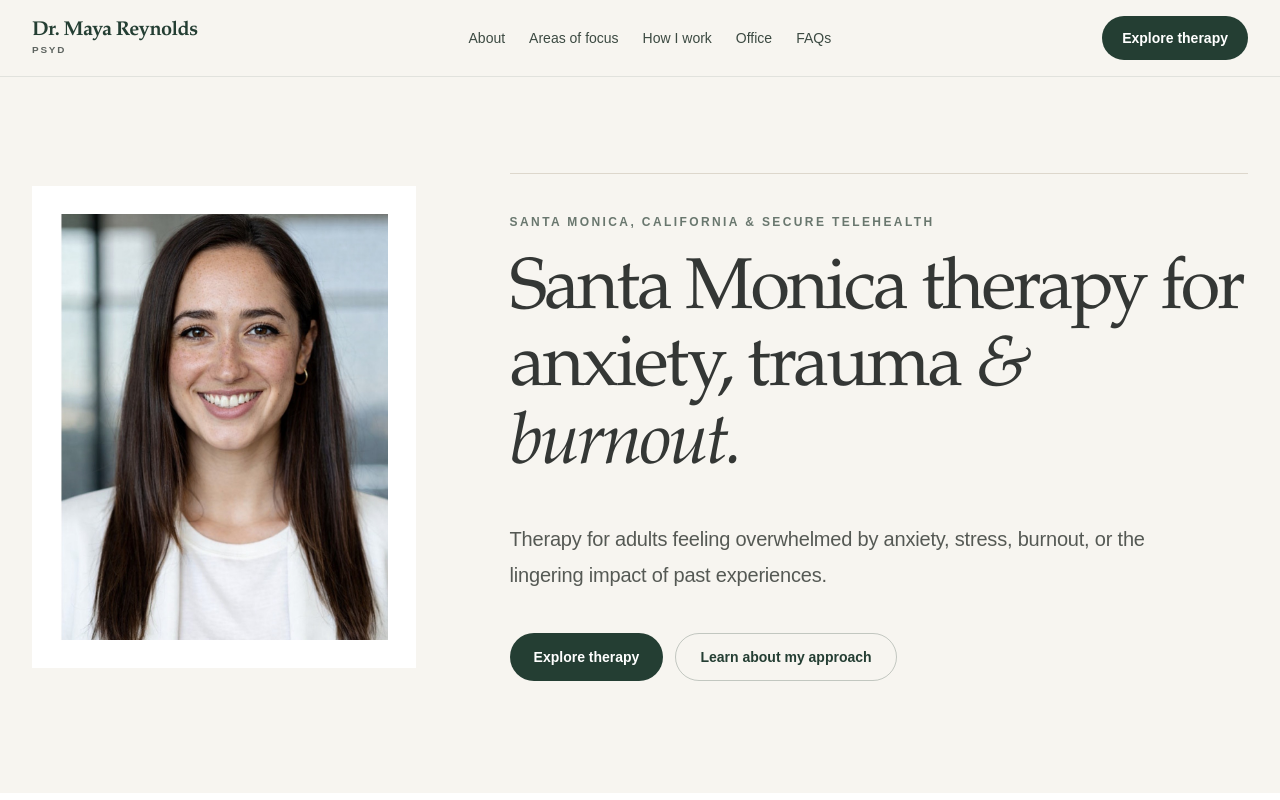
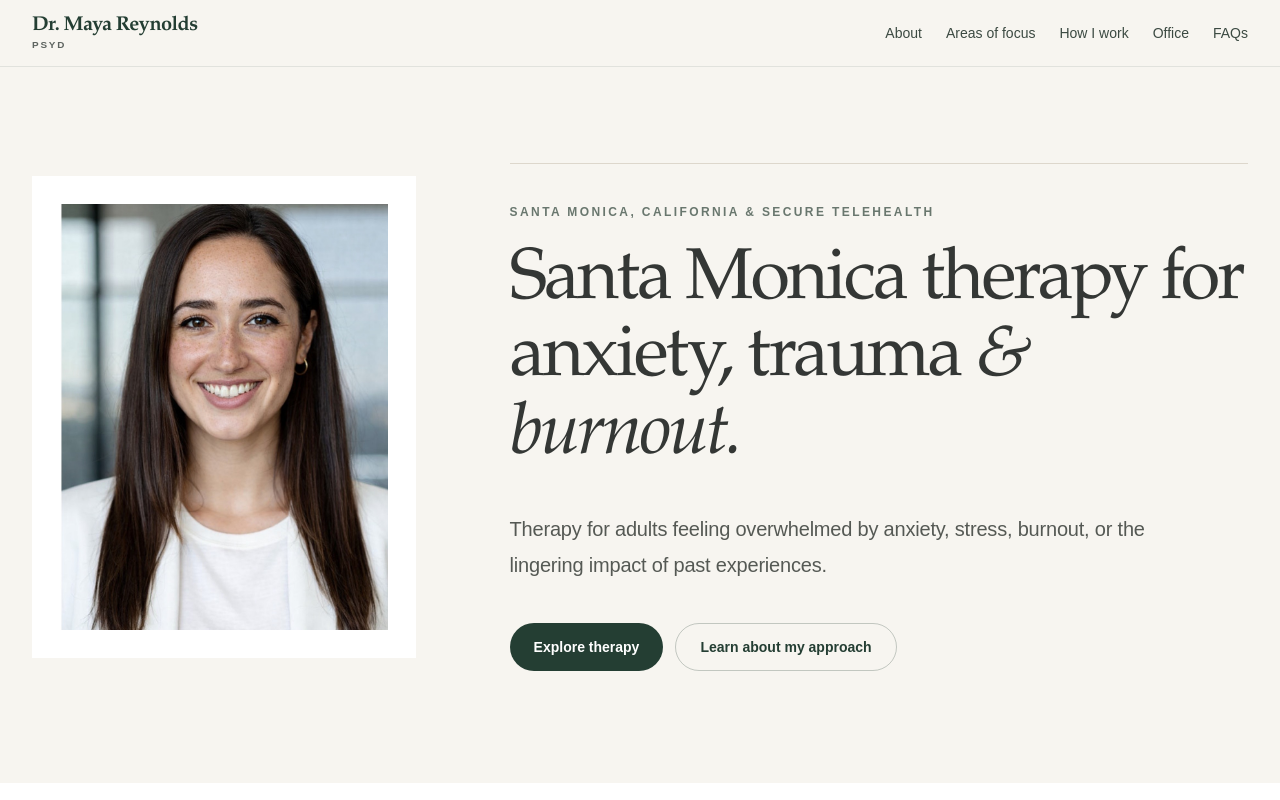
Before and after one commit to ri20045/grow-my-therapy, a Next.js app: page / in a window 1280 px wide. Shown: the top 800 px of the page. Built offline with nearby package versions, Linux system fonts and the light colour scheme.

Commit message:
Remove duplicate header therapy CTA

```diff
--- a/components/layout/Header.tsx
+++ b/components/layout/Header.tsx
@@ -44,13 +44,6 @@ export default function Header() {
           ))}
         </div>
 
-        <a
-          className="hidden min-h-11 items-center rounded-full bg-[#243e33] px-5 text-sm font-semibold text-white transition-colors hover:bg-[#1b2f27] focus-visible:outline-offset-4 sm:inline-flex"
-          href="#about"
-        >
-          Explore therapy
-        </a>
-
         <button
           aria-controls="mobile-navigation"
           aria-expanded={isMenuOpen}
```
